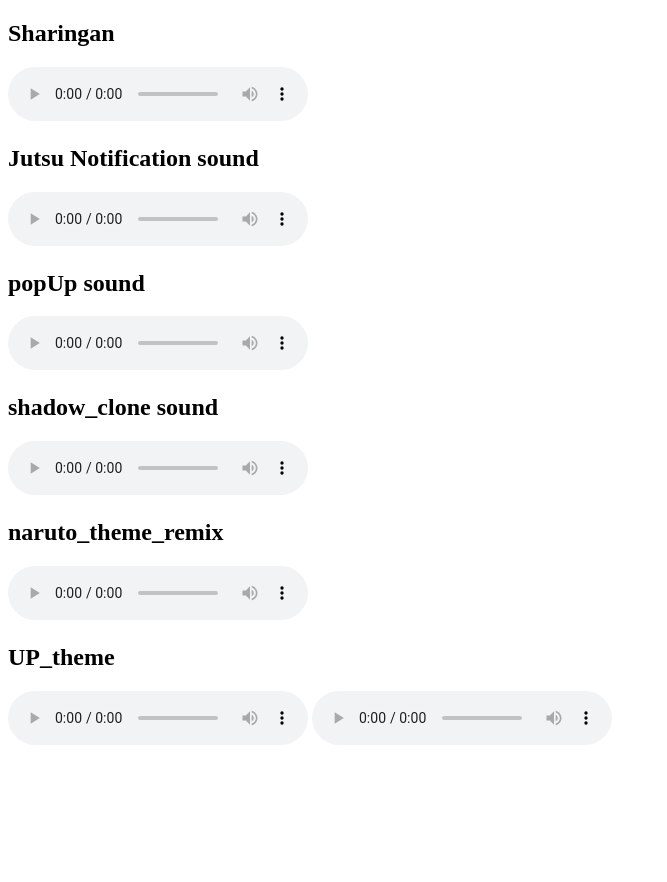
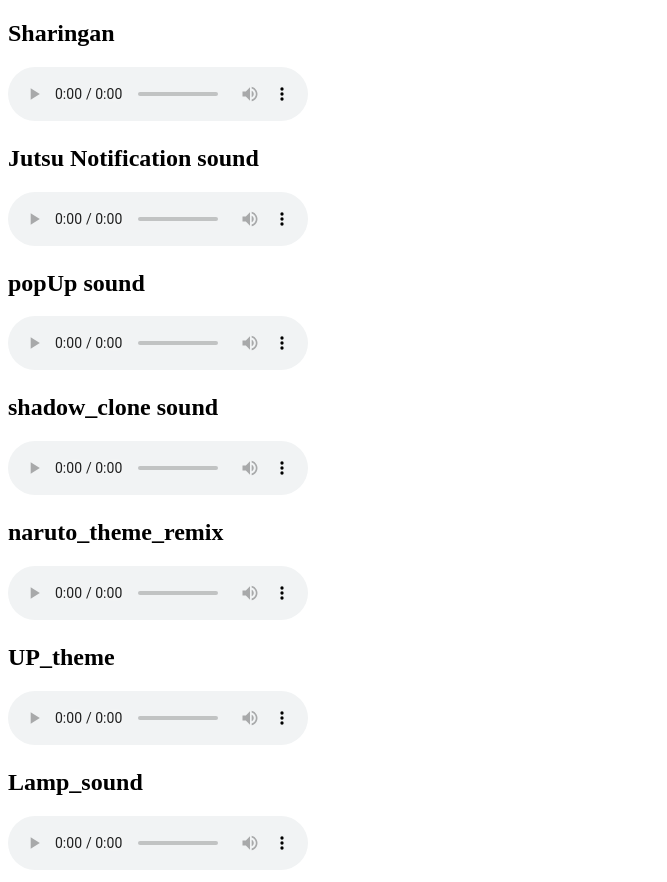
Before and after one commit to Notse/audio-files, a plain HTML site: page index.html in a window 1280 px wide. Shown: the whole page, without its empty margins (0-667 px from the left). Before the commit the page ends 800 px from the top, so only its background shows below. Drawn offline with Linux system fonts and the light colour scheme.

Commit message:
Pushing lamp sound with code

```diff
--- a/index.html
+++ b/index.html
@@ -31,6 +31,7 @@
     <audio controls autoplay>
       <source src="sounds/Up_theme.mp3" type="audio/mpeg" />
     </audio>
+    <h2>Lamp_sound</h2>
     <audio controls autoplay>
       <source src="sounds/lamp_sound.wav" type="audio/wav" />
     </audio>
```
Also changed, not shown: 1 other file.
